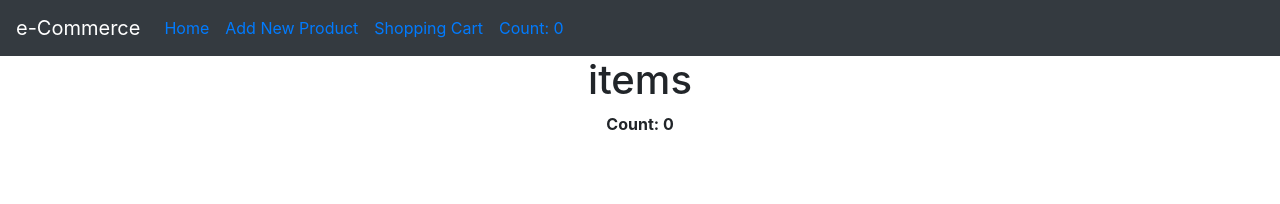
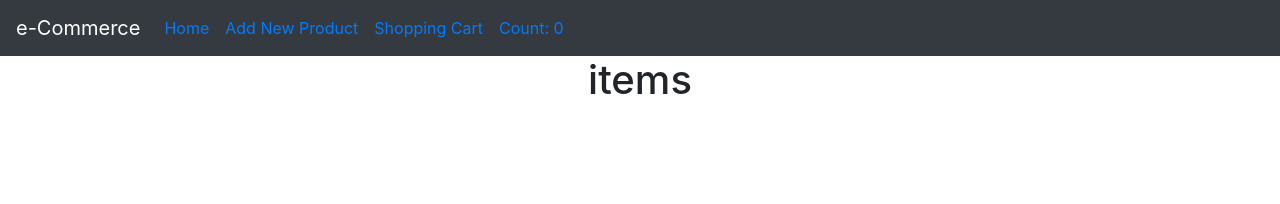
Before and after one commit to amrsekilly/ecommerce-react, a React (Create React App) app: page /cart in a window 1280 px wide. Shown: the top 204 px of the page. Built offline with nearby package versions, Linux system fonts and the light colour scheme.

Commit message:
Created the shopping cart functionality

```diff
--- a/src/Components/Cart.js
+++ b/src/Components/Cart.js
@@ -1,12 +1,49 @@
-import React, { Component } from "react";
+import React from "react";
+import { useSelector } from "react-redux";
 
-export class Cart extends Component {
-  render() {
-    return (
-      <div className="cart">
-        <h1>items</h1>
-        <b>Count: {this.props.count}</b>
-      </div>
+const renderCartItem = (item) => (
+  <React.Fragment>
+    <h3>
+      {item.name} <b>Qty: {item.count}</b> <b>Price: ${item.price}</b>
+    </h3>
+    <hr />
+  </React.Fragment>
+);
+
+export function Cart() {
+  const cartItems = useSelector((state) => state.shoppingCart.cartItems);
+
+  let computedCartItems = cartItems.map((item) => {
+    const count = cartItems.reduce(
+      (counter, { id }) => (id == item.id ? counter + 1 : counter),
+      0
     );
+    return { ...item, count };
+  });
+
+  const result = [];
+  const map = new Map();
+  for (const item of computedCartItems) {
+    if (!map.has(item.id)) {
+      map.set(item.id, true); // set any value to Map
+      result.push({
+        id: item.id,
+        name: item.name,
+        price: item.price,
+        count: item.count,
+      });
+    }
   }
+
+  computedCartItems = result;
+
+  console.log("Cart -> computedCartItems", computedCartItems);
+
+  return (
+    <div className="cart">
+      <h1>items</h1>
+      {computedCartItems &&
+        computedCartItems.map((item) => renderCartItem(item))}
+    </div>
+  );
 }
--- a/src/Components/Home.js
+++ b/src/Components/Home.js
@@ -10,16 +10,12 @@ import { NavCart } from "./NavCart";
 
 // Renders all products to the screen
 export class Home extends React.Component {
-  state = {
-    count: 0,
-  };
-
   render() {
     return (
       <Router>
         <div>
           <NavbarComponent>
-            <NavCart count={this.state.count} />
+            <NavCart />
           </NavbarComponent>
 
           <div className="home">
@@ -31,10 +27,10 @@ export class Home extends React.Component {
                 <AddProduct />
               </Route>
               <Route path="/cart">
-                <Cart count={this.state.count} />
+                <Cart />
               </Route>
               <Route path="/">
-                <ProductsList handleProductClick={this.handleProductClick} />
+                <ProductsList />
               </Route>
             </Switch>
           </div>
--- a/src/Components/Product.js
+++ b/src/Components/Product.js
@@ -2,7 +2,7 @@ import React, { Component } from "react";
 import { Col, Card, Button } from "react-bootstrap";
 import { connect } from "react-redux"; // HOC - Higher Order Component
 import { Link } from "react-router-dom";
-import { increaseCount } from "../Store/Actions/shoppingCart";
+import { addProductToCart } from "../Store/Actions/shoppingCart";
 
 class UnwrappedProduct extends Component {
   render() {
@@ -13,7 +13,10 @@ class UnwrappedProduct extends Component {
             <Card.Title>{this.props.product.name}</Card.Title>
             <Card.Text>Price: ${this.props.product.price}</Card.Text>
 
-            <Button variant="primary" onClick={this.props.increaseCount}>
+            <Button
+              variant="primary"
+              onClick={() => this.props.addProductToCart(this.props.product)}
+            >
               Add to Cart
             </Button>
             <Link to={`/products/${this.props.product.id}`}>
@@ -29,7 +32,7 @@ class UnwrappedProduct extends Component {
 }
 
 const mapDispatchToProps = {
-  increaseCount,
+  addProductToCart,
 };
 
 export const Product = connect(null, mapDispatchToProps)(UnwrappedProduct);
--- a/src/Store/Actions/shoppingCart.js
+++ b/src/Store/Actions/shoppingCart.js
@@ -1,7 +1,6 @@
-// Action types
-export const INCREASE_COUNT = "INCREASE_COUNT";
+export const ADD_PRODUCT_TO_CART = "ADD_PRODUCT_TO_CART";
 
-// Action creators
-export const increaseCount = () => ({
-  type: INCREASE_COUNT,
+export const addProductToCart = (payload) => ({
+  type: ADD_PRODUCT_TO_CART,
+  payload,
 });
--- a/src/Store/Reducers/shoppingCart.js
+++ b/src/Store/Reducers/shoppingCart.js
@@ -1,13 +1,19 @@
-import { INCREASE_COUNT } from "../Actions/shoppingCart";
+import { ADD_PRODUCT_TO_CART } from "../Actions/shoppingCart";
 
 const initialState = {
   count: 0,
+  cartItems: [],
 };
 
 export const shoppingCart = (state = initialState, action) => {
   switch (action.type) {
-    case INCREASE_COUNT:
-      return { ...state, count: state.count + 1 };
+    case ADD_PRODUCT_TO_CART:
+      return {
+        ...state,
+        count: state.count + 1,
+        cartItems: [...state.cartItems, action.payload],
+      };
+
     default:
       return state;
   }
```
